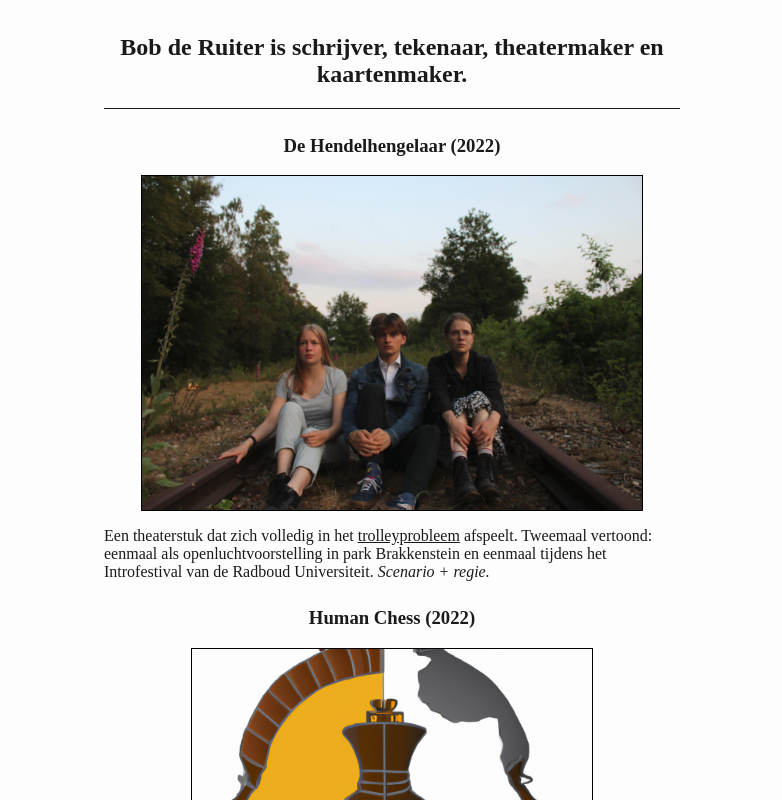
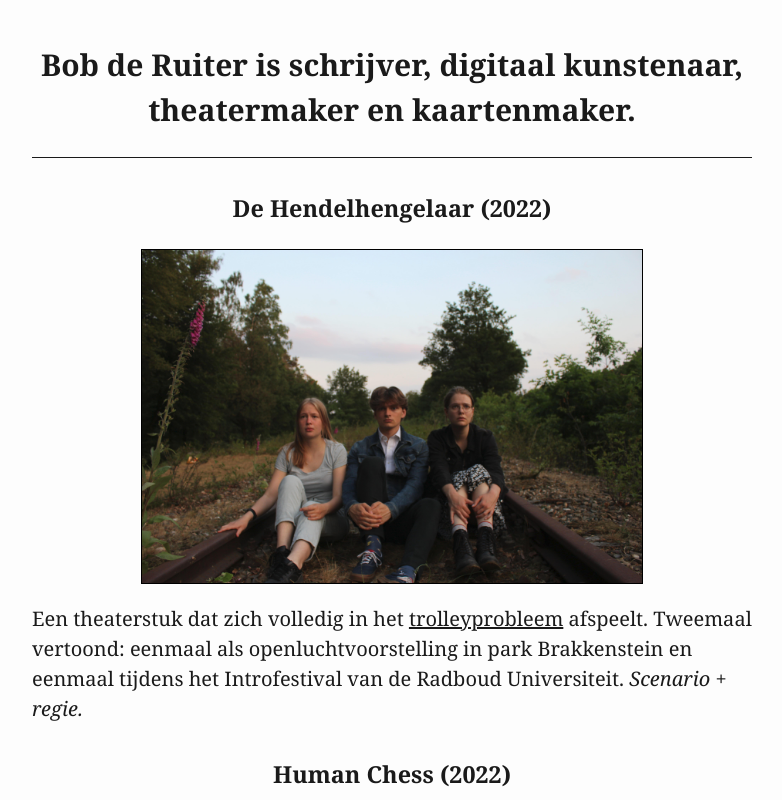
Before and after one commit to bopjesvla/abcd.party, a plain HTML site: page index.html in a window 1280 px wide. Shown: the top 800 px of the page, without its empty margins (248-1030 px from the left). Drawn offline with Linux system fonts and the light colour scheme.

Commit message:
jun 2024

```diff
--- a/index.html
+++ b/index.html
@@ -165,15 +165,22 @@
   </style>
 </head>
 <body>
-<style>img {max-width: min(500px, 100%); border: 1px solid black; margin: 0 auto; display: block;} hr, body {margin-top: 0; padding-top: 0}
+<style>
+html {
+      line-height: 1.5;
+      font-family: Georgia, serif;
+      font-size: 20px;
+}
+img {max-width: min(500px, 100%); border: 1px solid black; margin: 0 auto; display: block;} hr, body {margin-top: 0; padding-top: 0}
 body {padding-bottom: 15px;}
 .humanchessgraphic {max-width: 400px; max-width: min(400px, 100%);}
 <!-- .border {border: 1px solid black;} -->
 h2, h3 {text-align: center;}
 h3 a, kbd a {text-decoration: none; color: inherit;}</style>
 <h2
-id="bob-de-ruiter-is-schrijver-tekenaar-theatermaker-en-kaartenmaker.">Bob
-de Ruiter is schrijver, tekenaar, theatermaker en kaartenmaker.</h2>
+id="bob-de-ruiter-is-schrijver-digitaal-kunstenaar-theatermaker-en-kaartenmaker.">Bob
+de Ruiter is schrijver, digitaal kunstenaar, theatermaker en
+kaartenmaker.</h2>
 <hr>
 <h3 id="de-hendelhengelaar-2022">De Hendelhengelaar (2022)</h3>
 <p><img src="images/hendelhengelaar.jpg" /></p>
@@ -219,6 +226,9 @@ target="_blank">tinyworldmap (2024)</a></h3>
 <p><a href=https://tinyworldmap.com target="_blank"><img class=border src="images/tinyworldmap.png" /></a></p>
 <p>Een digitale wereldkaart, ontworpen met het oog op eenvoud. Wordt
 gebruikt vanwege de geringe bestandsgrootte.</p>
+<h3 id="werewolf-coin-2024">Werewolf Coin (2024)</h3>
+<p><a href="https://werewolfco.in" target="_blank_"><img src="images/werewolfcoin.jpg" /></a></p>
+<p>Een cryptomunt die alleen met volle maan gebruikt kan worden.</p>
 <p><br><br><br></p>
 <p><small><a href=mailto:bob@abcd.party>Contact</a></small></p>
 </body>
```
Also changed, not shown: images/werewolfcoin.jpg (added).
